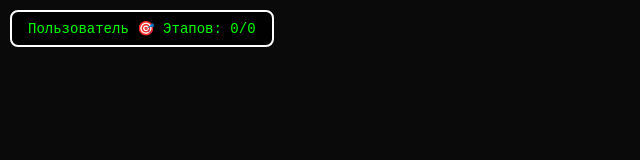
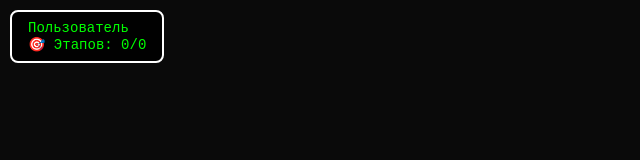
Before and after one commit to valentin93z/sales-simulator-128, a website built with Vite: page index.html in a window 1280 px wide. Shown: the whole page, without its empty margins (0-640 px from the left). Built offline with nearby package versions, Linux system fonts and the light colour scheme; what kaboom would draw is missing.

Commit message:
Мелкие правки взаимодействия.

```diff
--- a/index.html
+++ b/index.html
@@ -9,8 +9,8 @@
 <body>
     <div id="ui">
         <div class="stats-panel">
-            <span id="user">Пользователь</span>
-            🎯 Этапов: <span id="daily-goal">0</span>/<span id="goal-target">0</span>
+            <p id="user">Пользователь</p>
+            <p>🎯 Этапов: <span id="daily-goal">0</span>/<span id="goal-target">0</span></p>
         </div>
     </div>
 
--- a/src/main.js
+++ b/src/main.js
@@ -17,7 +17,7 @@ window.addEventListener('message', (event) => {
   const data = event.data;
   console.log('Команда из Next.js:', data);
 
-  if (data.type === 'NAME') {
+  if (data.type === 'SET_NAME') {
     document.getElementById("user").textContent = data.payload?.name;
   } else {
     console.log('Неизвестная команда:', data.type);
```
